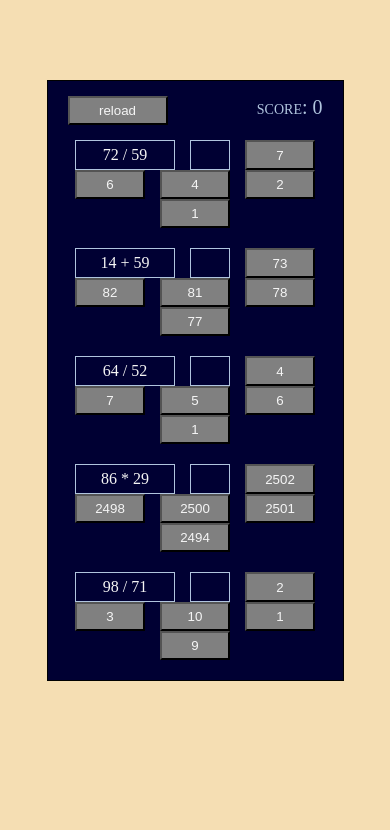
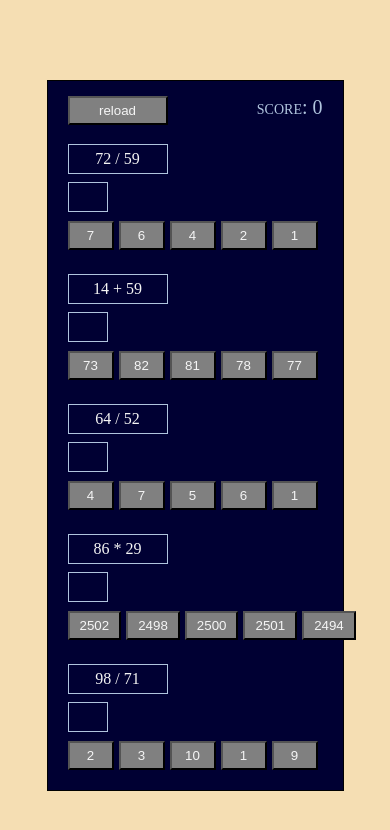
Before and after one commit to alfiomartini/arithmetic-quiz, a website with bundled scripts: page src/index.html in a window 390 px wide. Built offline with nearby package versions, Linux system fonts and the light colour scheme.

Commit message:
Added media queries for mobile devices

```diff
--- a/src/index.html
+++ b/src/index.html
@@ -17,42 +17,51 @@
       <div class="question q01">
         <span class="expression"></span>
         <span class="is-correct"></span>
+        <div class="buttons">
           <button type="button" data-answer="false"></button>
           <button type="button" data-answer="false"></button>
           <button type="button" data-answer="false"></button>
           <button type="button" data-answer="false"></button>
           <button type="button" data-answer="false"></button>
         </div>
+      </div>
       <div class="question q02">
         <span class="expression"></span>
         <span class="is-correct"></span>
+        <div class="buttons">
           <button type="button" data-answer="false"></button>
           <button type="button" data-answer="false"></button>
           <button type="button" data-answer="false"></button>
           <button type="button" data-answer="false"></button>
           <button type="button" data-answer="false"></button>
         </div>
+      </div>
       <div class="question q03">
         <span class="expression"></span>
         <span class="is-correct"></span>
+        <div class="buttons">
           <button type="button" data-answer="false"></button>
           <button type="button" data-answer="false"></button>
           <button type="button" data-answer="false"></button>
           <button type="button" data-answer="false"></button>
           <button type="button" data-answer="false"></button>
         </div>
+      </div>
       <div class="question q04">
         <span class="expression"></span>
         <span class="is-correct"></span>
+        <div class="buttons">
           <button type="button" data-answer="false"></button>
           <button type="button" data-answer="false"></button>
           <button type="button" data-answer="false"></button>
           <button type="button" data-answer="false"></button>
           <button type="button" data-answer="false"></button>
         </div>
+      </div>
       <div class="question q05">
         <span class="expression"></span>
         <span class="is-correct"></span>
+        <div class="buttons">
           <button type="button" data-answer="false"></button>
           <button type="button" data-answer="false"></button>
           <button type="button" data-answer="false"></button>
@@ -61,6 +70,7 @@
         </div>
       </div>
     </div>
+  </div>
   <script src="./questions.js" type="module"></script>
 </body>
 </html>
--- a/src/questions.js
+++ b/src/questions.js
@@ -49,7 +49,7 @@ function start() {
 
 function processQuestion(event) {
   const button = event.target;
-  const question = button.parentElement;
+  const question = button.parentElement.parentElement;
   const mark = question.querySelector(".is-correct");
 
   if (button.dataset.answer === "true") {
--- a/src/styles.css
+++ b/src/styles.css
@@ -18,6 +18,7 @@ body {
   background-color: #000033;
   padding: 10px;
   color: lightsteelblue;
+  height: auto;
 }
 
 .header {
@@ -48,7 +49,10 @@ body {
   display: flex;
   flex-direction: row;
   justify-content: space-around;
-  flex-wrap: wrap;
+}
+
+.is-correct {
+  height: 30px;
 }
 
 button {
@@ -91,8 +95,24 @@ button:hover {
   }
 }
 
-@media only screen and (max-width: 700px) {
-  /* .question {
-    flex-wrap: wrap;
-  } */
+@media only screen and (max-width: 750px) {
+  .question {
+    flex-direction: column;
+    justify-content: space-around;
+  }
+
+  .question > span {
+    margin: 4px 0;
+  }
+
+  .question > .buttons {
+    margin-top: 5px;
+    display: flex;
+    flex-direction: row;
+    justify-content: flex-start;
+  }
+
+  .buttons > button {
+    margin-right: 5px;
+  }
 }
```
Lines whose indentation alone changed are shown as unchanged.
